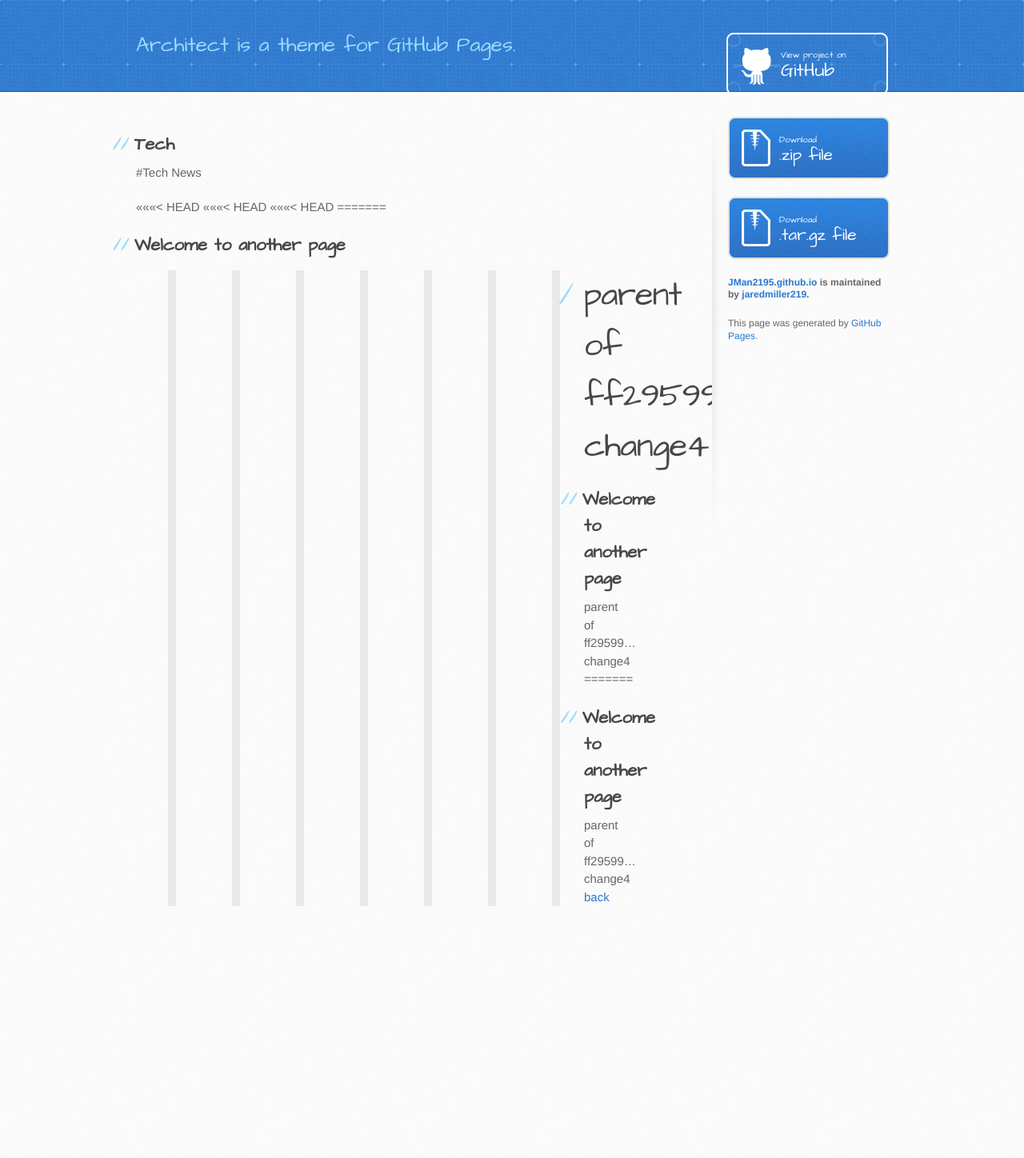
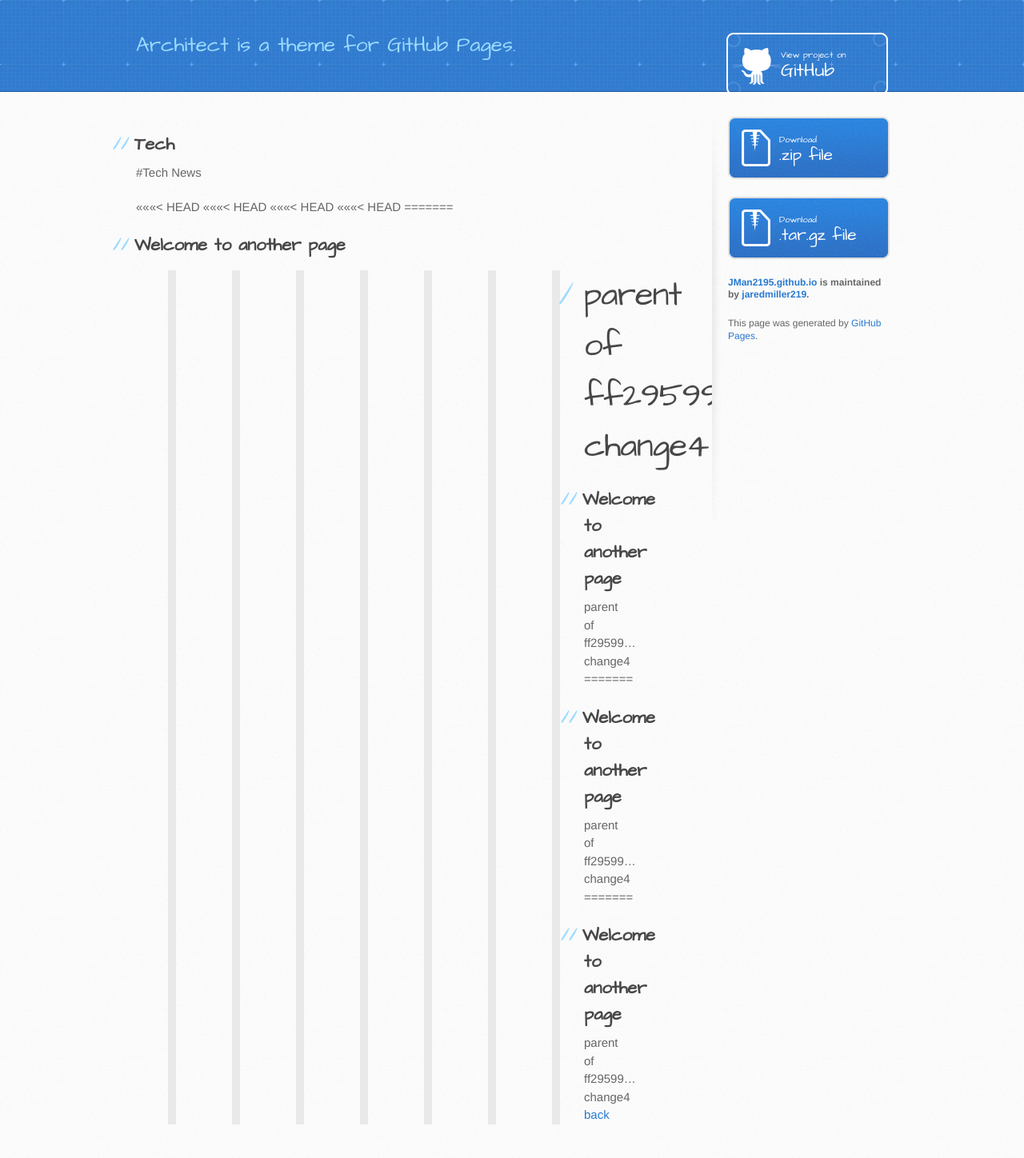
Before and after one commit to jaredmiller219/JMan2195.github.io, a Jekyll site: the page built from another-page.md, in a window 1280 px wide. Shown: the whole page at 80% size. Built offline with Jekyll 4.4.1, drawn with Linux system fonts in a browser that asks for light colours; our own code applies the rules of GitHub Pages for plain Markdown files; before the commit the page ends 1176 px from its top, so only the background shows below that.

Commit message:
Update another-page.md

```diff
--- a/another-page.md
+++ b/another-page.md
@@ -4,6 +4,7 @@ layout: default
 ## Tech
 #Tech News
 
+<<<<<<< HEAD
 <<<<<<< HEAD
 <<<<<<< HEAD
 <<<<<<< HEAD
@@ -16,4 +17,7 @@ layout: default
 =======
 ## Welcome to another page
 >>>>>>> parent of ff29599... change4
+=======
+## Welcome to another page
+>>>>>>> parent of ff29599... change4
 [back](./)
```
